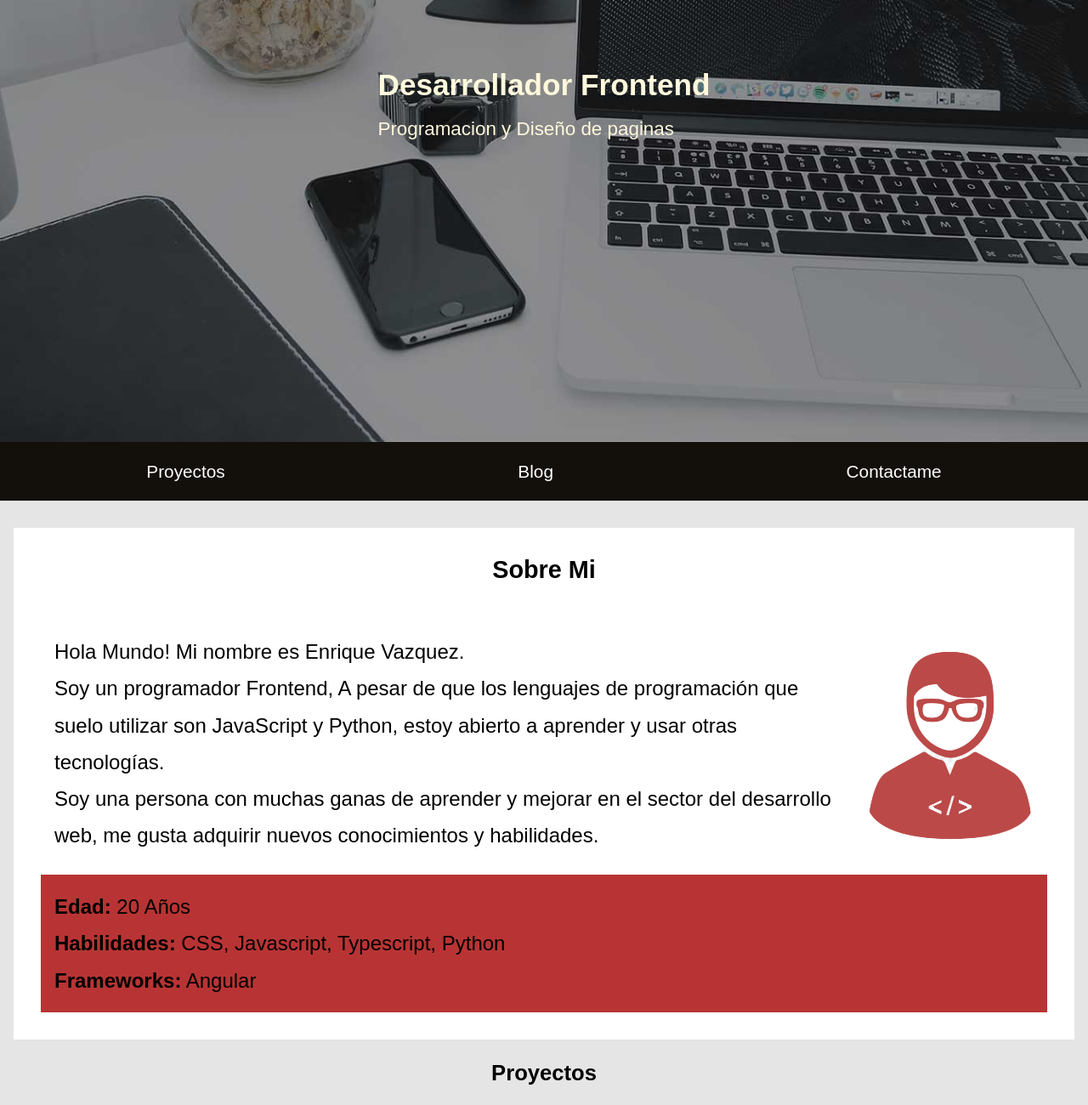
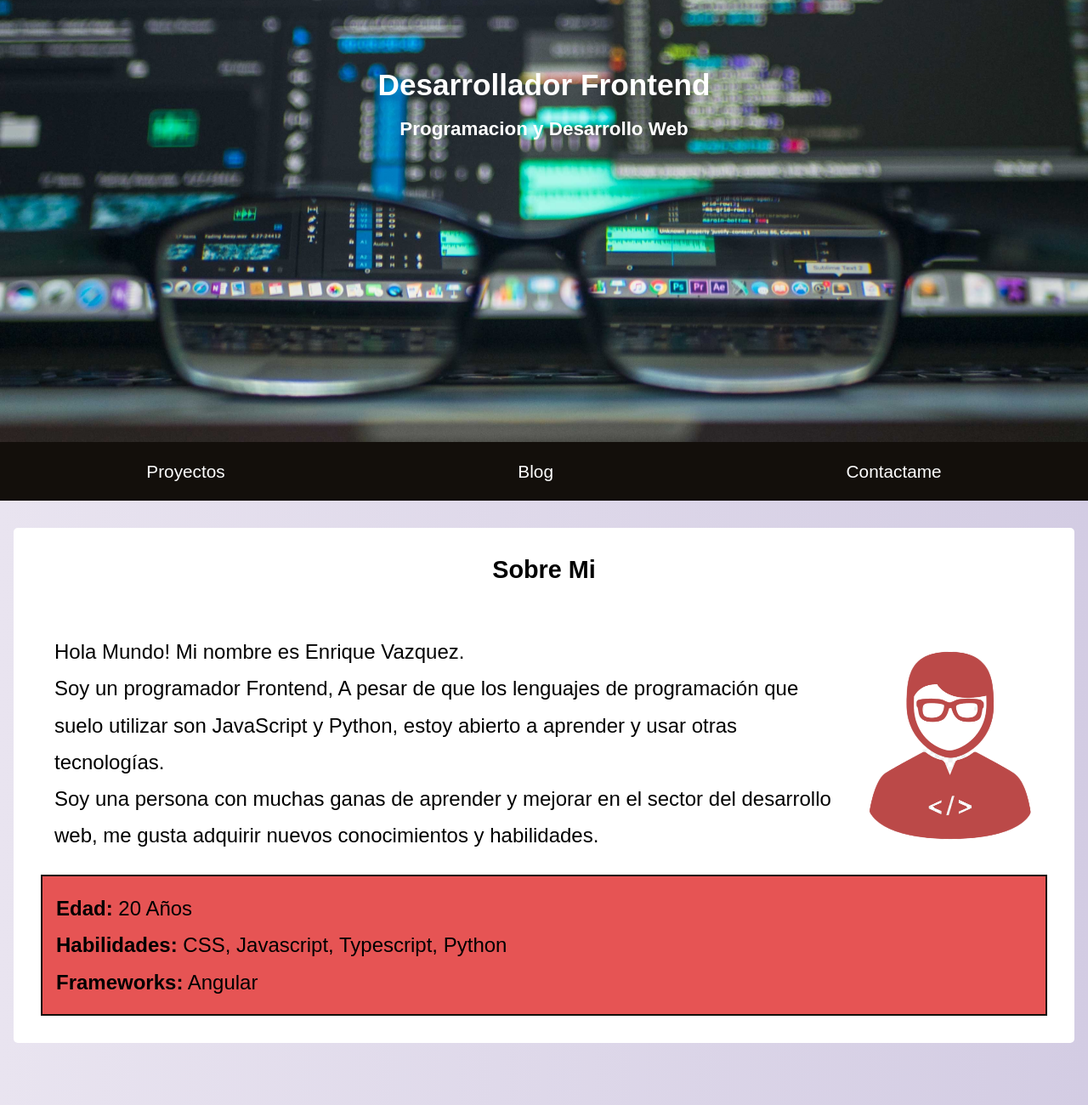
Before and after one commit to TheBasol/Portafolio116, a plain HTML site: page index.html in a window 1280 px wide. Shown: the part 280-1580 px from the top of the page at 85% size. Drawn offline with Linux system fonts and the light colour scheme.

Commit message:
Update index

```diff
--- a/css/styles.css
+++ b/css/styles.css
@@ -26,7 +26,9 @@ html {
 body {
     min-height: 100%;
     font: 1.4em/1.8 "Anton", sans-serif;
-    background-color: #E5E5E5;
+    background: #D3CCE3;  /* fallback for old browsers */
+    background: -webkit-linear-gradient(to right, #E9E4F0, #D3CCE3);  /* Chrome 10-25, Safari 5.1-6 */
+    background: linear-gradient(to right, #E9E4F0, #D3CCE3); /* W3C, IE 10+/ Edge, Firefox 16+, Chrome 26+, Opera 12+, Safari 7+ */
     margin: 0;
     padding: 0;
 }
@@ -44,7 +46,7 @@ h3{
 }
 
 .header{
-    background-image: url('../img/fondo.jpg');
+    background-image: url('../img/fondo1.jpg');
     background-repeat: no-repeat;
     background-size: cover;
     background-position: center center;
@@ -56,8 +58,11 @@ h3{
 }
 
 .header .contenedor{
-    color: rgb(255, 248, 220);
-    margin: 2rem;
+    color: #ffffff;
+    margin: 1rem;
+    display: flex;
+    flex-direction: column;
+    align-items: center;
 }
 
 .header .contenedor h1{
@@ -66,6 +71,7 @@ h3{
 
 .header .contenedor p{
     transform: translateY(var(--texto-pos));
+    font-weight: bolder;
 }
 
 .nav{
@@ -82,12 +88,13 @@ h3{
     text-decoration: none;
     color: var(--claro);
     font-size: 1.3rem;
-    padding: 1rem 6em;
+    padding: 1rem 1rem;
 }
 
 .descripcion{
     margin: 1rem;
     background-color:var(--claro);
+    border-radius: 5px;
 }
 
 .contenedor .titulo{
@@ -126,7 +133,8 @@ h3{
 .grid3{
     grid-column: 1 / 3;
     padding: 1rem;
-    background-color: rgb(184, 52, 52);
+    background-color: rgb(230, 84, 84);
+    border: solid 2px #130F0B;
 }
 
 span{
@@ -166,6 +174,7 @@ span{
 
 .proyectos .titulo{
     text-align: center;
+    margin-top: 4rem;
     margin-bottom: 1rem;
 }
 
@@ -232,6 +241,9 @@ span{
     background-repeat: no-repeat;
     background-position: bottom center;
     background-size: cover;
+    box-shadow: -1px -4px 14px 1px rgba(0,0,0,0.75);
+    -webkit-box-shadow: -1px -4px 14px 1px rgba(0,0,0,0.75);
+    -moz-box-shadow: -1px -4px 14px 1px rgba(0,0,0,0.75);
 }
 
 .footer .contenedor{
--- a/css/stylesBlog.css
+++ b/css/stylesBlog.css
@@ -87,7 +87,7 @@ ul li:hover{
 }
 
 .opacityBtn{
-    opacity: 0.1;
+    opacity: 0.1 ;
     transition: all .5s ease;
 }
 
--- a/index.html
+++ b/index.html
@@ -11,7 +11,7 @@
     <header class="header">
         <div class="contenedor">
             <h1> Desarrollador Frontend</h1>
-            <p>Programacion y Diseño de paginas</p>
+            <p>Programacion y Desarrollo Web</p>
         </div>
     </header>
     <nav class="nav">
```
Also changed, not shown: img/fondo1.jpg (added).
